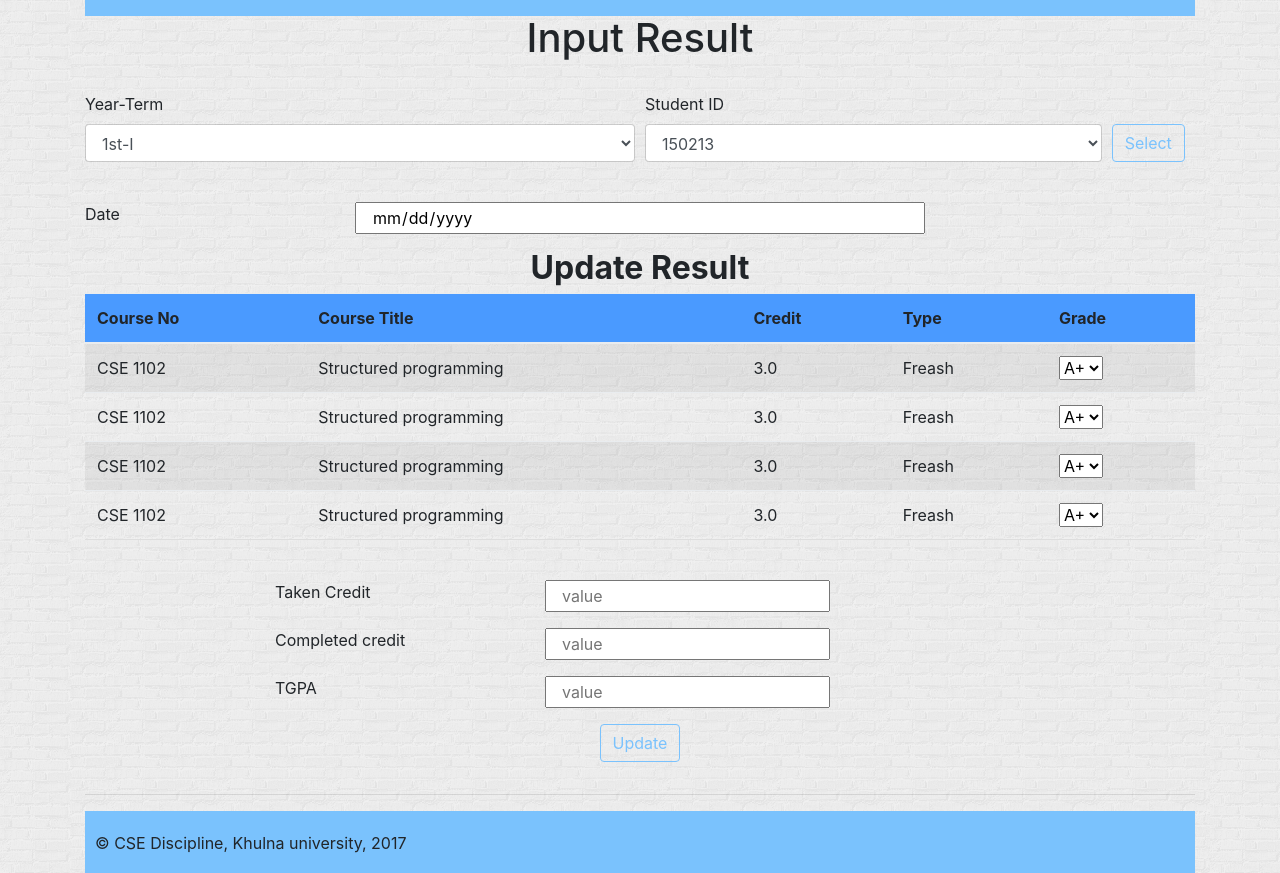
After one commit to anik-kucse/cseku_17_course, a PHP site: template app/views/student/insertresult.php in a window 1280 px wide. The commit adds this page. Run offline with PHP 8.4, Linux system fonts and the light colour scheme; the template is opened without the code that fills it, so the values that code supplies are empty; some libraries are stand-ins or nearby versions.

Commit message:
Input result,date in course registration

```diff
--- a/app/views/courseregistration.php
+++ b/app/views/courseregistration.php
@@ -39,6 +39,11 @@
             </div>
 		</div>
 	</form>
+	<div class="form-group row">
+        <label class="col-md-3 col-form-label">Date</label>
+        <input class="col-md-6" id="date" name="date" readonly="readonly">
+    </div>
+
 	<!-- <div class="row">
 		<div class="col-md-12">
 			<center><h2><b>Retake List</b></h2></center>
--- a/app/views/footer.php
+++ b/app/views/footer.php
@@ -13,5 +13,8 @@
 		<script src="<?php echo JS_DIR ?>/bootstrap.min.js"></script>
 		<script src="<?php echo JS_DIR ?>/ie10-viewport-bug-workaround.js"></script>
         <script src="<?php echo JS_DIR ?>/bootstrap-select.min.js"></script>
+        <script type="text/javascript">
+	  		document.getElementById('date').value = Date();
+		</script>
 	</body>
 </html>
--- /dev/null
+++ b/app/views/student/insertresult.php
@@ -0,0 +1,136 @@
+    <div class="content">
+    <header>
+        <center><h1>Input Result</h1></center>
+    </header>
+    <br>
+    <form>
+        <div class="form-row">
+            <div class="form-group col-md-6">
+                <label class="form-control-label">Year-Term</label>
+                <select class="form-control">
+                  <option>1st-I</option>
+                  <option>1st-I</option>
+                  <option>1st-I</option>
+                </select>
+            </div>
+            <div class="form-group col-md-5">
+                <label class="form-control-label">Student ID</label>
+                <select class="form-control">
+                    <option>150213</option>
+                    <option>150231</option>
+                    <option>150218</option>
+                </select>
+            </div>
+            <div class="form-group col-md-1">
+                <label class="form-control-label" style="visibility:hidden">Invisible</label>
+                <button type="submit" class="btn btn-outline-customs">Select</button>
+            </div>
+        </div>
+    </form>
+    <br>
+    <form method="post">
+        <div class="form-group row">
+            <label class="form-control-label col-md-3">Date</label>
+            <input type="date" id="date" name="date" class = "col-md-6" readonly="readonly">
+        </div>
+        <div class = "form-group row ">
+            <div class="col-md-12">
+                <center><h2><b>Update Result</b></h2></center>
+                <table class="table table-striped">
+                    <thead>
+                    <tr>
+                        <th>Course No</th>
+                        <th>Course Title</th>
+                        <th>Credit</th>
+                        <th>Type</th>
+                        <th>Grade</th>
+                    </tr>
+                    </thead>
+                    <tbody>
+                        <tr>
+                            <td>CSE 1102</td>
+                            <td>Structured programming</td>
+                            <td>3.0</td>
+                            <td>Freash</td>
+                            <td>
+                                <select>
+                                    <option>A+</option>
+                                    <option>A+</option>
+                                    <option>A+</option>
+                                    <option>A+</option>
+                                    <option>A+</option>
+                                </select>
+                            </td>
+                        </tr>
+                        <tr>
+                            <td>CSE 1102</td>
+                            <td>Structured programming</td>
+                            <td>3.0</td>
+                            <td>Freash</td>
+                            <td>
+                                <select>
+                                    <option>A+</option>
+                                    <option>A+</option>
+                                    <option>A+</option>
+                                    <option>A+</option>
+                                    <option>A+</option>
+                                </select>
+                            </td>
+                        </tr>
+                        <tr>
+                            <td>CSE 1102</td>
+                            <td>Structured programming</td>
+                            <td>3.0</td>
+                            <td>Freash</td>
+                            <td>
+                                <select>
+                                    <option>A+</option>
+                                    <option>A+</option>
+                                    <option>A+</option>
+                                    <option>A+</option>
+                                    <option>A+</option>
+                                </select>
+                            </td>
+                        </tr>
+                        <tr>
+                            <td>CSE 1102</td>
+                            <td>Structured programming</td>
+                            <td>3.0</td>
+                            <td>Freash</td>
+                            <td>
+                                <select>
+                                    <option>A+</option>
+                                    <option>A+</option>
+                                    <option>A+</option>
+                                    <option>A+</option>
+                                    <option>A+</option>
+                                </select>
+                            </td>
+                        </tr>
+                    </tbody>
+                </table>
+                <br>
+                <div class="form-group row">
+                    <label class = "col-md-2"></label>
+                    <label class="form-control-label col-md-3">Taken Credit</label>
+                    <input type="text" placeholder="value" class = "col-md-3" readonly="readonly">
+                </div>
+                <div class="form-group row">
+                    <label class = "col-md-2"></label>
+                    <label class="form-control-label col-md-3">Completed credit</label>
+                    <input type="text"  placeholder="value" class = "col-md-3" readonly="readonly">
+                </div>
+                <div class="form-group row">
+                    <label class = "col-md-2"></label>
+                    <label class="form-control-label col-md-3">TGPA</label>
+                    <input type="text" placeholder = "value" class = "col-md-3" readonly="readonly">
+                </div>
+                <div class="form-group" >
+                    <center>
+                        <button type="submit" class="btn btn-outline-customs ">Update</button>
+                    </center>
+                </div>
+            </div>
+        </div>
+    </form>
+</div> <!--content-->
```
